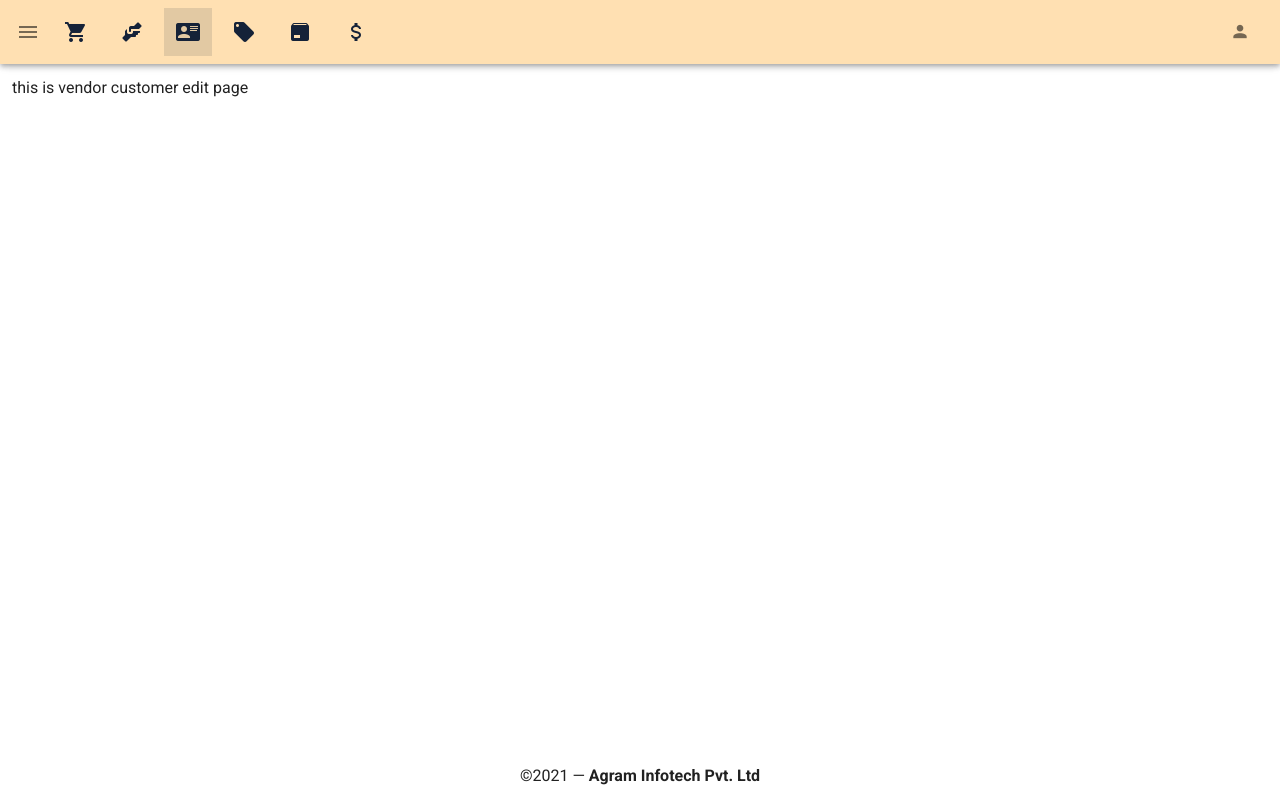
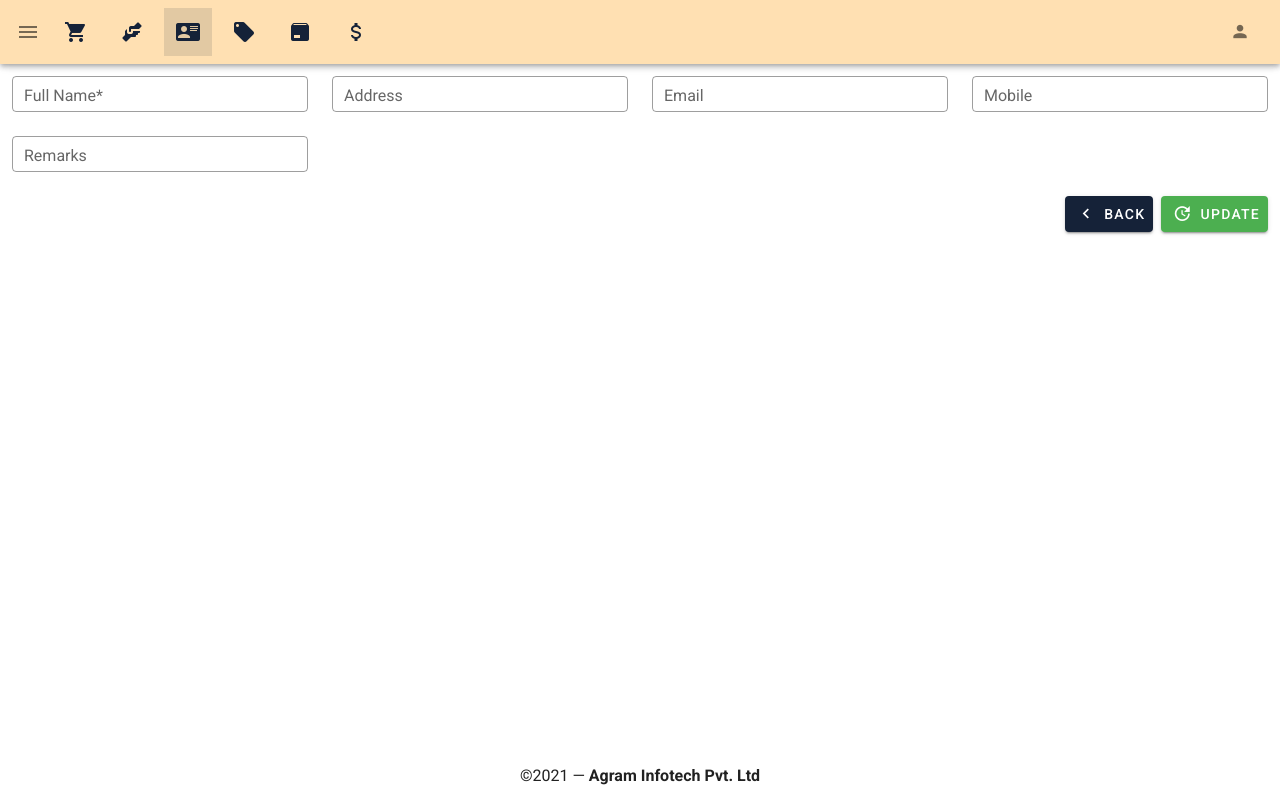
Before and after one commit to alamayub/masala-udhyog-ui, a Vue app: page /vendors-customers/edit/1 in a window 1280 px wide. Built offline with nearby package versions, Linux system fonts and the light colour scheme; no server answers; sample sign-in values are in the browser's storage.

Commit message:
verifying

```diff
--- a/src/components/DataTable.vue
+++ b/src/components/DataTable.vue
@@ -3,7 +3,7 @@
     <v-card-title class="pa-0 my-3">
       <v-text-field v-model="search" outlined dense append-icon="mdi-magnify" label="Search" hide-details />
     </v-card-title>
-    <v-data-table height="288" :headers="theader" :items="tbody == null ? [] : tbody" :search="search" :page.sync="page" :items-per-page="itemsPerPage" hide-default-footer @page-count="pageCount = $event">
+    <v-data-table height="288" :headers="theader" :items="tbody == null ? [] : tbody" :search="search" :loading="isLoading" :page.sync="page" :items-per-page="itemsPerPage" hide-default-footer @page-count="pageCount = $event">
       <template v-slot:item.sno="{ item }">
         <span class="caption font-weight-bold" style="width: 5px">{{ getSNO(item)+1 }}</span>
       </template>
@@ -74,6 +74,11 @@ export default {
       }
     }
   },
+  computed: {
+    isLoading() {
+      return this.$store.state.isLoading
+    }
+  }
 }
 </script>
 
--- a/src/store/index.js
+++ b/src/store/index.js
@@ -23,10 +23,12 @@ export default new Vuex.Store({
   },
   actions: {
     async findAll({ commit }, para) {
+      commit('SET_IS_LOADING', true)
       await api.get(`${para}/findAll`).then( res => {
         console.log(res)
         commit('SET_LISTS', res.data.body)
       }).catch( e => console.log(e))
-    }
+      commit('SET_IS_LOADING', false)
+    },
   }
 })
--- a/src/views/purchase/purchase/PurchaseList.vue
+++ b/src/views/purchase/purchase/PurchaseList.vue
@@ -8,7 +8,7 @@
         <DatePicker labelName="To Date" />
       </v-col>
       <v-spacer></v-spacer>
-      <v-col cols="12" sm="4" md="3" lg="2" class="pb-0">
+      <v-col cols="12" sm="4" md="3" lg="2" class="pb-0 text-sm-right">
         <v-btn color="primary" dark to="purchase/add">
           <v-icon left size='20'>mdi-plus</v-icon>
           <span>Create New</span>
--- a/src/views/purchase/purchase/PurchasePurchase.vue
+++ b/src/views/purchase/purchase/PurchasePurchase.vue
@@ -1,5 +1,5 @@
 <template>
-  <div>
+  <v-container fluid class="pa-0">
     <router-view />
-  </div>
+  </v-container>
 </template>
--- a/src/views/raw-material/RawMaterialAdd.vue
+++ b/src/views/raw-material/RawMaterialAdd.vue
@@ -1,5 +1,8 @@
 <template>
   <v-container fluid class="pa-0">
+    <v-overlay :value="overlay">
+      <v-progress-circular indeterminate size="64" />
+    </v-overlay>
     <v-card-title class="px-0 py-2"> Raw Material Creation </v-card-title>
     <v-form ref="form" lazy-validation v-model="valid">
       <v-row>
@@ -40,6 +43,7 @@ import api from '../../helper/api';
 export default {
   data() {
     return {
+      overlay: false,
       valid: true,
       material: {
         name: '',
@@ -70,12 +74,14 @@ export default {
       if(this.$refs.form.validate()) {
         console.log(this.material)
         if(confirm('Are you sure want to perferm the action?')) {
+          this.overlay = true
           await api.post('/rawMaterial/save', this.material)
           .then( (res) => {
             console.log(res, 'success')
             if(res.data.message) alert(res.data.message)
             this.reset()
           }).catch( (e) => console.log(e))
+          this.overlay = false
         }
       }
     }
--- a/src/views/raw-material/RawMaterialEdit.vue
+++ b/src/views/raw-material/RawMaterialEdit.vue
@@ -1,5 +1,8 @@
 <template>
   <v-container fluid class="pa-0">
+    <v-overlay :value="overlay">
+      <v-progress-circular indeterminate size="64" />
+    </v-overlay>
     <v-card-title class="px-0 py-2"> Raw Material Updation </v-card-title>
     <v-form ref="form" lazy-validation v-model="valid">
       <v-row>
@@ -36,6 +39,7 @@ import api from '../../helper/api'
 export default {
   data() {
     return {
+      overlay: false,
       valid: true,
       material: {}
     };
@@ -47,6 +51,7 @@ export default {
     async update() {
       if(this.$refs.form.validate()) {
         if(confirm('Are you sure want to perform the action?')) {
+          this.overlay = true
           await api.put('/rawMaterial/update', this.material)
           .then( (res) => {
             console.log(res)
@@ -54,15 +59,18 @@ export default {
             if(res.data.message) alert(res.data.message)
             this.goBack()
           }).catch( (e) => console.log(e))
+          this.overlay = false
         }
       }
     },
     async getItem() {
+      this.overlay = true
       await api.get('/rawMaterial/findById?id='+this.$route.params.id)
       .then( (res) => {
         console.log(res)
         this.material = res.data.body
       }).catch( (e) => console.log(e))
+      this.overlay = false
     }
   },
   created() {
--- a/src/views/raw-material/RawMaterialList.vue
+++ b/src/views/raw-material/RawMaterialList.vue
@@ -19,7 +19,7 @@
     <v-row>
       <v-col cols='12' class="pt-0">
         <v-divider></v-divider>
-        <DataTable :theader="headers" :tbody="lists" :actions="actions" />
+        <DataTable :theader="headers" :tbody="lists == null ? [] : lists" :actions="actions" />
       </v-col>
     </v-row>
   </v-container>
--- a/src/views/vendors/vendors-customers/VendorsCustomersAdd.vue
+++ b/src/views/vendors/vendors-customers/VendorsCustomersAdd.vue
@@ -1,5 +1,8 @@
 <template>
   <v-container fluid class="fill-height">
+    <v-overlay :value="overlay">
+      <v-progress-circular indeterminate size="64" />
+    </v-overlay>
     <v-card elevation='0'>
       <v-card-title class="px-0 pt-0">Add Vendor or Supplier</v-card-title>
     </v-card>
@@ -63,6 +66,7 @@
 import api from  '../../../helper/api'
 export default {
   data: () => ({
+    overlay: false,
     valid: true,
     user: {
       name: '',
@@ -90,11 +94,13 @@ export default {
     async addVendorAndCustomer () {
       if(this.$refs.form.validate()) {
         if(confirm('Are you sure want to perform the action?')) {
+          this.overlay = true
           await api.post('/vendorAndCustomer/save', this.user)
           .then( res => {
             if(res.data.message) alert(res.data.message)
             this.reset()
           }).catch( e => console.log(e))
+          this.overlay = false
         }
       }
     },
--- a/src/views/vendors/vendors-customers/VendorsCustomersEdit.vue
+++ b/src/views/vendors/vendors-customers/VendorsCustomersEdit.vue
@@ -3,7 +3,42 @@
     <v-overlay :value="overlay">
       <v-progress-circular indeterminate size="64" />
     </v-overlay>
-    this is vendor customer edit page
+    <v-form ref="form" lazy-validation v-model="valid">
+      <v-row>
+        <v-col cols="12" sm="6" md="4" lg="3">
+          <v-text-field v-model="data.name" dense outlined hide-details label="Full Name*" :rules="[ v => !!v || 'Full name is required' ]" />
+        </v-col>
+        <v-col cols="12" sm="6" md="4" lg="3">
+          <v-text-field v-model="data.address" dense outlined hide-details label="Address" />
+        </v-col>
+        <v-col cols="12" sm="6" md="4" lg="3">
+          <v-text-field v-model="data.email" :rules="emailRules" dense outlined hide-details label="Email" />
+        </v-col>
+        <v-col cols="12" sm="6" md="4" lg="3">
+          <v-text-field v-model="data.mobile" type="number" dense outlined hide-details label="Mobile" />
+        </v-col>
+        <v-col cols="12" sm="6" md="4" lg="3">
+          <v-text-field v-model="data.remarks" dense outlined hide-details label="Remarks" />
+        </v-col>
+      </v-row>
+    </v-form>
+    <v-row>
+      <v-col cols='12'>
+        <v-card elevation='0' class="px-0">
+          <v-card-actions class="px-0 pt-3">
+            <v-spacer></v-spacer>
+            <v-btn color="primary" @click="goBack">
+              <v-icon left size="20">mdi-chevron-left</v-icon>
+              <span>back</span>
+            </v-btn>
+            <v-btn color="success" @click="updateVendorAndCustomer" :disabled="!valid">
+              <v-icon left size="20">mdi-update</v-icon>
+              <span>update</span>
+            </v-btn>
+          </v-card-actions>
+        </v-card>
+      </v-col>
+    </v-row>
   </v-container>
 </template>
 
@@ -12,7 +47,12 @@ import api from '../../../helper/api'
 export default {
   data: () => ({
     overlay: false,
-    data: {}
+    valid: true,
+    data: {},
+    emailRules: [
+      v => !!v || 'E-mail is required',
+      v => /^\w+([.-]?\w+)*@\w+([.-]?\w+)*(\.\w{2,3})+$/.test(v) || 'E-mail must be valid'
+    ]
   }),
   methods: {
     async getVendorOrCustomer() {
@@ -23,6 +63,12 @@ export default {
         this.data = res.data.body
       }).catch( e => console.log(e))
       this.overlay = false
+    },
+    async updateVendorAndCustomer() {
+      console.log(this.data)
+    },
+    goBack() {
+      this.$router.go(-1)
     }
   },
   created() {
```
Lines whose indentation alone changed are shown as unchanged.
